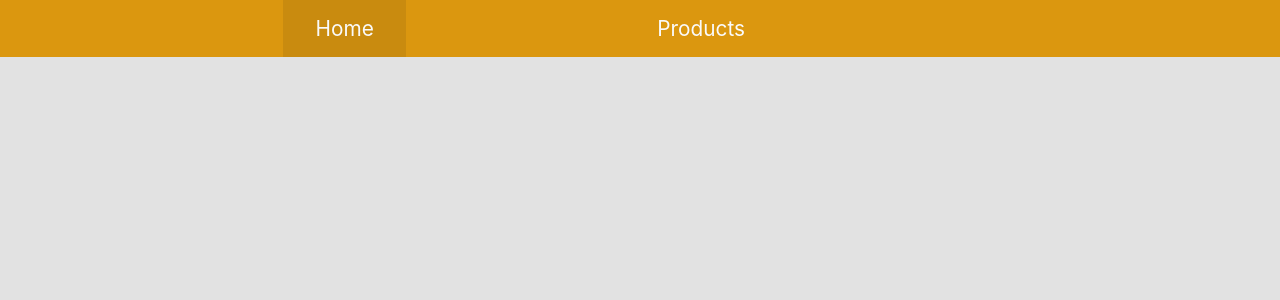
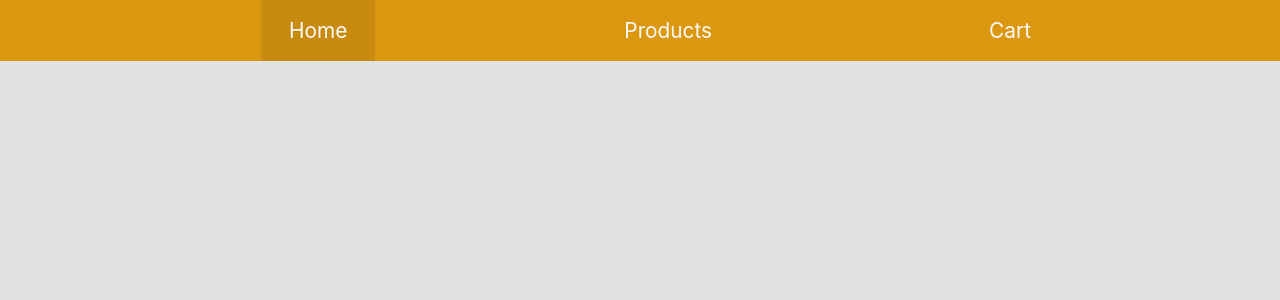
Before and after one commit to Histamina/Kamerex, a React (Create React App) app: page / in a window 1280 px wide. Shown: the top 300 px of the page. Built offline with nearby package versions, Linux system fonts and the light colour scheme.

Commit message:
Adding NavBar

```diff
--- a/src/Components/Icons/CartIcon.js
+++ /dev/null
@@ -1,11 +0,0 @@
-import React from 'react';
-import './CartIcon.scss';
-import {Icon} from '@mdi/react';
-import {mdiCart} from '@mdi/js';
-
-
-function CartIcon() {
-    return <Icon path={mdiCart} className="cart" />;
-}
-
-export default CartIcon;
--- a/src/Components/Icons/CartIcon.scss
+++ /dev/null
@@ -1,9 +0,0 @@
-.activeLink {
-    padding: 0;
-    .cart {
-        width: 2rem;
-        height: 2rem;
-        margin: 0;
-        padding: 0;
-}
-}
--- a/src/Components/NavBar/NavBar.js
+++ b/src/Components/NavBar/NavBar.js
@@ -1,30 +1,30 @@
 import React from 'react';
 import { NavLink } from 'react-router-dom';
 import './NavBar.scss';
-import CartIcon from '../Icons/CartIcon';
+
 
 function NavBar() {
     return(
         <nav>
             <ul>
                 <li>
-                    <NavLink to="/" activeClassName="activeLink">
+                    <NavLink exact to="/" activeClassName="activeLink" className="main-nav">
                         Home
                     </NavLink>
                 </li>
                 <li>
-                    <NavLink to="/products" activeClassName="activeLink">
+                    <NavLink exact to="/products" activeClassName="activeLink" className="main-nav">
                         Products
                     </NavLink>
                 </li>
                 <li>
-                    <NavLink to="/cart" activeClassName="activeLink">
-                        <CartIcon />
+                    <NavLink exact to="/cart" activeClassName="activeLink" className="main-nav">
+                        Cart
                     </NavLink>
                 </li>
             </ul>
         </nav>
     );
-};
+}
 
 export default NavBar;
--- a/src/Components/NavBar/NavBar.scss
+++ b/src/Components/NavBar/NavBar.scss
@@ -5,15 +5,17 @@ nav {
         margin: 0;
         background-color: #DB970F;
         list-style: none;
-        padding: 1rem 2rem;
-        .activeLink {
+        li {
+            &:hover, .activeLink{
                 background-color: #c98b0f;
-            padding: 1rem 2rem;
             }
             a {
+                display: block;
                 text-decoration: none;
                 color: #fafafa;
                 font-size: 1.3rem;
+                padding: 18px 28px;
             }
         }
     }
+}
```
Also changed, not shown: public/logo512.png (deleted). Lines whose indentation alone changed are shown as unchanged.
